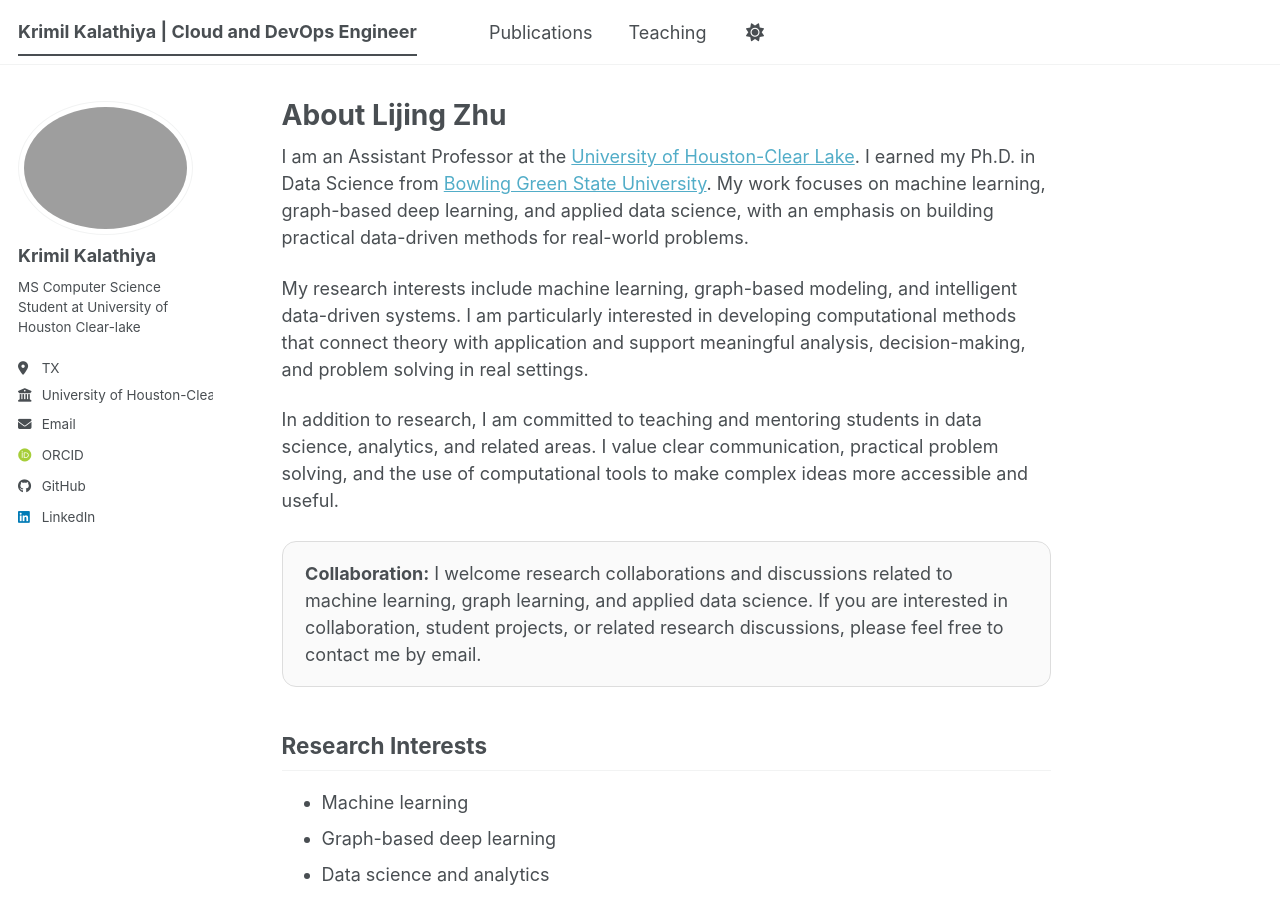
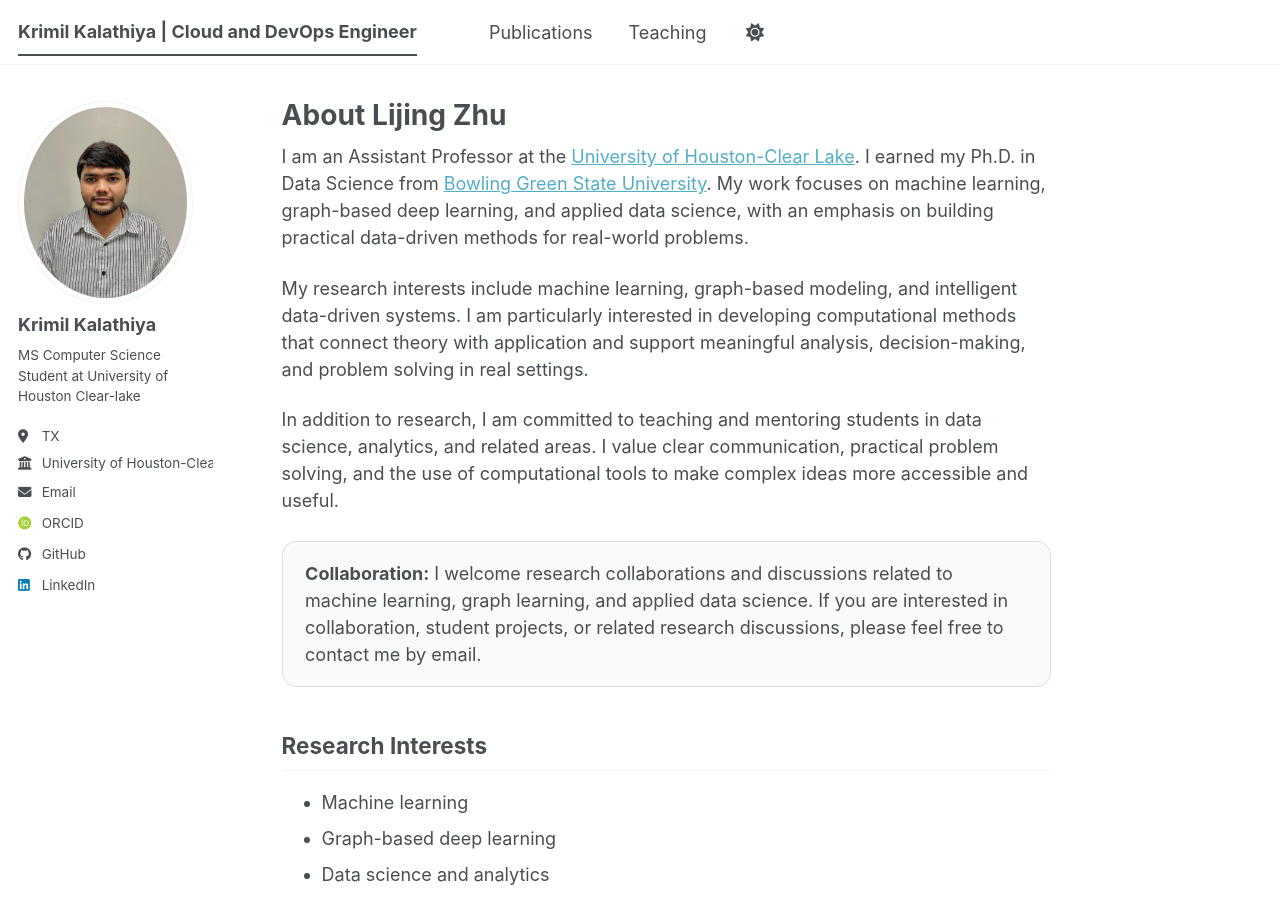
Before and after one commit to krimilkalathiya/Krimil_Kalathiya.github.io, a Jekyll site: the page built from _pages/about.md, in a window 1280 px wide and 900 px high. Built offline with Jekyll 4.4.1, drawn with Linux system fonts in a browser that asks for light colours; some web fonts are replaced; a script bundle is joined from its source files by our own code; library files that are not in the unit come from our copies.

Commit message:
Update _config.yml

```diff
--- a/_config.yml
+++ b/_config.yml
@@ -32,7 +32,7 @@
 # Author profile information
 # -------------------------
 author:
-  avatar: "profile.JPG"    # Profile image file shown in the sidebar/profile area
+  avatar: "pic.JPG"    # Profile image file shown in the sidebar/profile area
   name: "Krimil Kalathiya"
   bio: "MS Computer Science Student at University of Houston Clear-lake"
   location: "TX"
```
